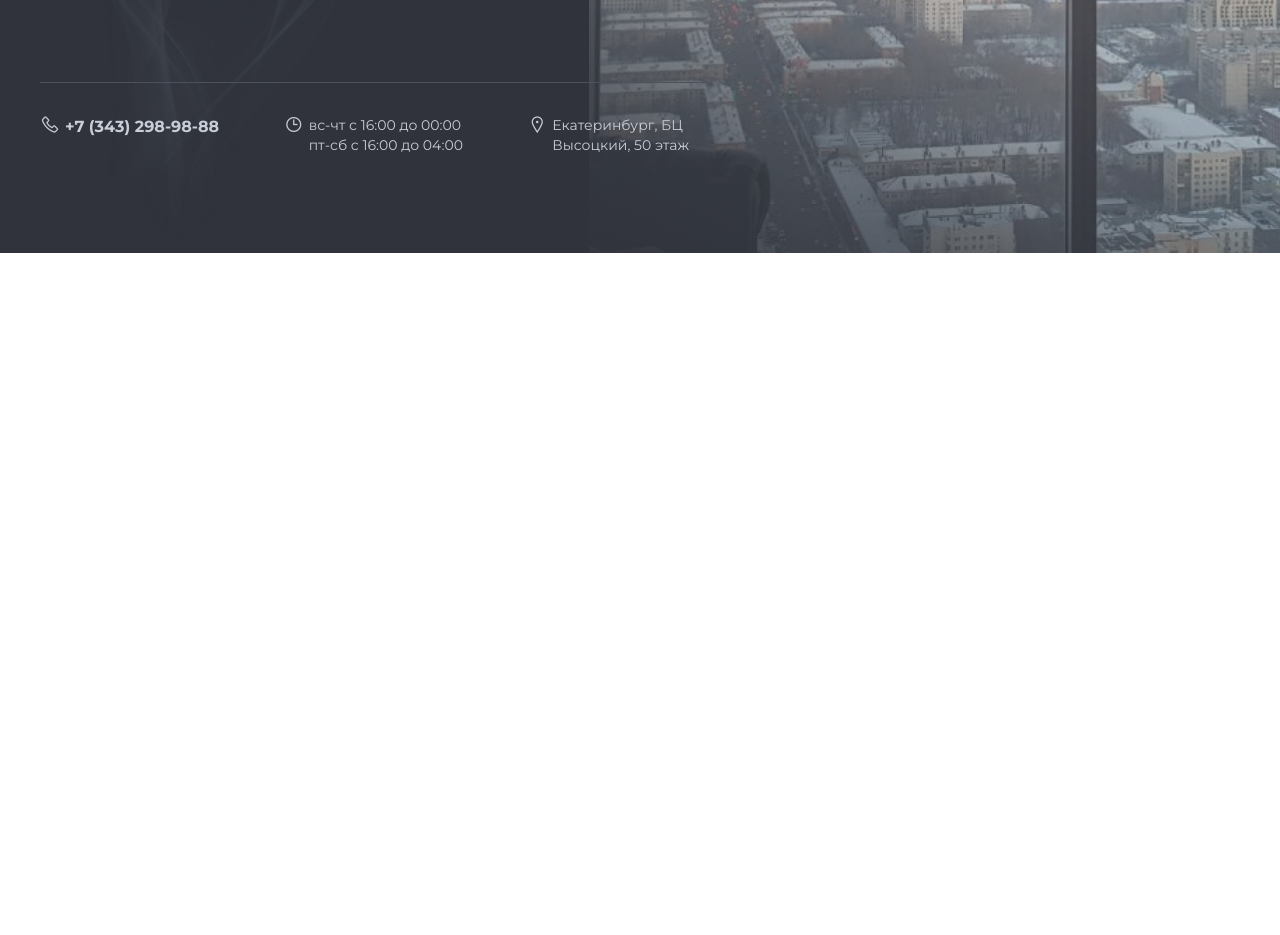
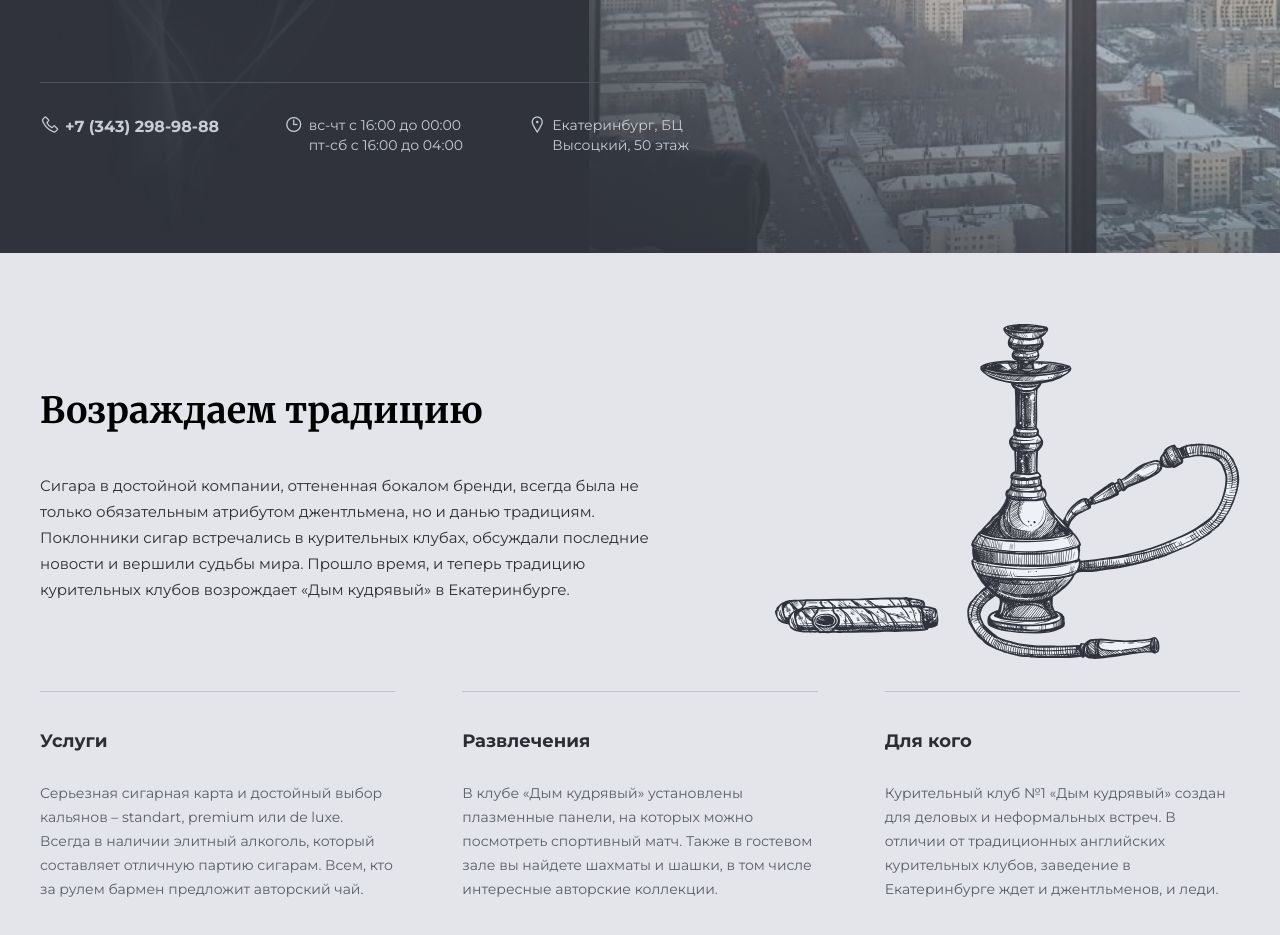
Before and after one commit to Kirill2210/Hookah, a plain HTML site: page index.html in a window 1280 px wide. Shown: the part 619-1554 px from the top of the page. Before the commit the page ends 876 px from the top, so only its background shows below. Drawn offline with nearby package versions, Linux system fonts and the light colour scheme.

Commit message:
tradition

```diff
--- a/css/style.css
+++ b/css/style.css
@@ -39,6 +39,9 @@ ul, li {
 	background-color: #30333C;
 	padding-bottom: 98px;
 }
+
+/* start header */
+
 .header__bg {
 	display: flex;
 	position: absolute;
@@ -214,3 +217,68 @@ ul, li {
 	line-height: 23px;
 	margin-left: 0;
 }
+
+/* end header */
+
+/* start tradition */
+
+.tradition {
+	padding-top: 71px;
+	padding-bottom: 110px;
+	background-color: #E3E5EA;
+}
+.tradition__inner {
+	display: flex;
+	justify-content: space-between;
+	flex-wrap: wrap;
+	margin-left: -67px;
+	align-items: center;
+}
+.tradition__top .title {
+	font-size: 36px;
+	line-height: 52px;
+	margin-bottom: 36px;
+}
+.tradition__top-text {
+	font-size: 15px;
+	line-height: 26px;
+	color: #2B2D33;
+}
+.tradition__item {
+	width: calc(33.3333% - 67px);
+	margin-left: 67px;
+	border-top: 1px solid #BDC4CF;
+	padding-top: 37px;
+	margin-top: 28px;
+}
+.tradition__top, .tradition-img {
+	padding-top: 0;
+	border: 0;
+	margin-top: 0;
+}
+.tradition__top {
+	width: calc(54% - 67px);
+	order: -2;
+}
+.tradition-img {
+	width: calc(42% - 67px);
+	order: -1;
+}
+.tradition__item-title {
+	font-size: 18px;
+	line-height: 25px;
+	margin-bottom: 27px;
+	color: #2B2D33;
+	font-weight: 700;
+}
+.tradition__item-text {
+	font-size: 14px;
+	color: #585E67;
+	line-height: 24px;
+}
+.tradition-img img {
+	width: 100%;
+	height: 100%;
+	object-fit: contain;
+	object-position: right;
+}
--- a/index.html
+++ b/index.html
@@ -91,6 +91,47 @@
 			</div>
 		</div>
 	</header>
+	<section class="tradition">
+		<div class="container">
+			<div class="tradition__inner">
+				<div class="tradition__item tradition__top">
+					<div class="title">
+						Возраждаем традицию
+					</div>
+					<div class="tradition__top-text">
+						Сигара в достойной компании, оттененная бокалом бренди, всегда была не только обязательным атрибутом джентльмена, но и данью традициям. Поклонники сигар встречались в курительных клубах, обсуждали последние новости и вершили судьбы мира. Прошло время, и теперь традицию курительных клубов возрождает «Дым кудрявый» в Екатеринбурге.
+					</div>
+				</div>
+				<div class="tradition__item">
+					<div class="tradition__item-title">
+						Услуги
+					</div>
+					<div class="tradition__item-text">
+						Серьезная сигарная карта и достойный выбор кальянов – standart, premium или de luxe. Всегда в наличии элитный алкоголь, который составляет отличную партию сигарам. Всем, кто за рулем бармен предложит авторский чай.
+					</div>
+				</div>
+				<div class="tradition__item tradition-img">
+					<img src="images/tradition.svg" alt="images">
+				</div>
+				<div class="tradition__item">
+					<div class="tradition__item-title">
+						Развлечения
+					</div>
+					<div class="tradition__item-text">
+						В клубе «Дым кудрявый» установлены плазменные панели, на которых можно посмотреть спортивный матч. Также в гостевом зале вы найдете шахматы и шашки, в том числе интересные авторские коллекции.
+					</div>
+				</div>
+				<div class="tradition__item">
+					<div class="tradition__item-title">
+						Для кого
+					</div>
+					<div class="tradition__item-text">
+						Курительный клуб №1 «Дым кудрявый» создан для деловых и неформальных встреч. В отличии от традиционных английских курительных клубов, заведение в Екатеринбурге ждет и джентльменов, и леди.
+					</div>
+				</div>
+			</div>
+		</div>
+	</section>
 
 	<script type="text/javascript" src="https://code.jquery.com/jquery-3.5.1.min.js"></script>
 	<script src="js/main.js"></script>
```
Also changed, not shown: images/tradition.svg (added).
